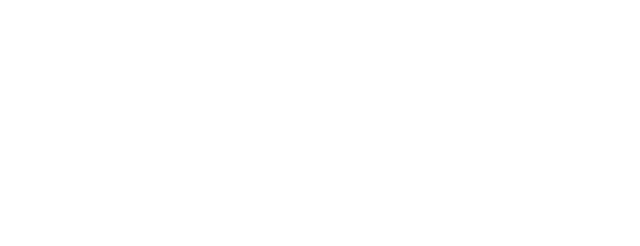
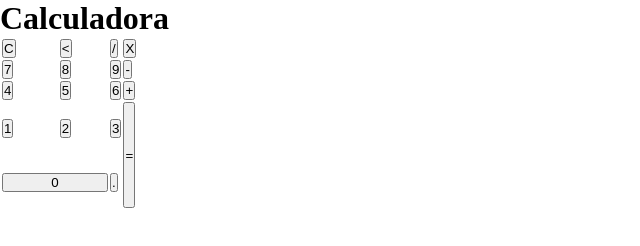
Before and after one commit to davittiw-zz/calculadora, a plain HTML site: page index.html in a window 1280 px wide. Shown: the whole page, without its empty margins (0-640 px from the left). Drawn offline with Linux system fonts and the light colour scheme.

Commit message:
estrutura da calculadora
coloquei o html e o js, falta colocar as css

```diff
--- a/index.html
+++ b/index.html
@@ -5,8 +5,77 @@
     <meta http-equiv="X-UA-Compatible" content="IE=edge">
     <meta name="viewport" content="width=device-width, initial-scale=1.0">
     <title>Document</title>
+    <style>
+        *{
+            margin: 0;
+            padding: 0;
+        }
+    </style>
 </head>
 <body>
+    <div class="fundo">
+        <div class="calculadora">
+            <h1>Calculadora</h1>
+            <p id="resultado"></p>
+            <table>
+                <tr>
+                    <td><button class="botao" onclick="clean()">C</button></td>
+                    <td><button class="botao" onclick="back()"><</button></td>
+                    <td><button class="botao" onclick="insert('/')">/</button></td>
+                    <td><button class="botao" onclick="insert('*')">X</button></td>
+                </tr>
+                <tr>
+                    <td><button class="botao" onclick="insert('7')">7</button></td>
+                    <td><button class="botao" onclick="insert('8')">8</button></td>
+                    <td><button class="botao" onclick="insert('9')">9</button></td>
+                    <td><button class="botao" onclick="insert('-')">-</button></td>
+                </tr>
+                <tr>
+                    <td><button class="botao" onclick="insert('4')">4</button></td>
+                    <td><button class="botao" onclick="insert('5')">5</button></td>
+                    <td><button class="botao" onclick="insert('6')">6</button></td>
+                    <td><button class="botao" onclick="insert('+')">+</button></td>
+                </tr>
+                <tr>
+                    <td><button class="botao" onclick="insert('1')">1</button></td>
+                    <td><button class="botao" onclick="insert('2')">2</button></td>
+                    <td><button class="botao" onclick="insert('3')">3</button></td>
+                    <td rowspan="2"><button class="botao" onclick="calcular()" style="height: 106px;">=</button></td>
+                </tr>
+                <tr>
+                    <td colspan="2"><button class="botao" onclick="insert('0')"style="width: 106px;">0</button></td>
+                    <td><button class="botao" onclick="insert('.')">.</button></td>
+                </tr>
+            </table>
+        </div>
+    </div>
+    <script>
+        function insert(num)
+        {
+        var numero = document.getElementById('resultado').innerHTML;
+        document.getElementById('resultado').innerHTML = numero + num
+        }
 
+        function clean()
+        {
+        document.getElementById('resultado').innerHTML = ""
+        }
+        function back()
+        {
+            var resultado = document.getElementById('resultado').innerHTML;
+            document.getElementById('resultado').innerHTML = resultado.substring(0, resultado.length - 1)
+        }
+        function calcular()
+        {
+            var resultado = document.getElementById('resultado').innerHTML;
+            if(resultado)
+            {
+                document.getElementById('resultado').innerHTML = eval(resultado);
+            }
+            else{
+                document.getElementById('resultado').innerHTML = "nada..."
+            }
+        }
+    </script>
 </body>
 </html>
```
